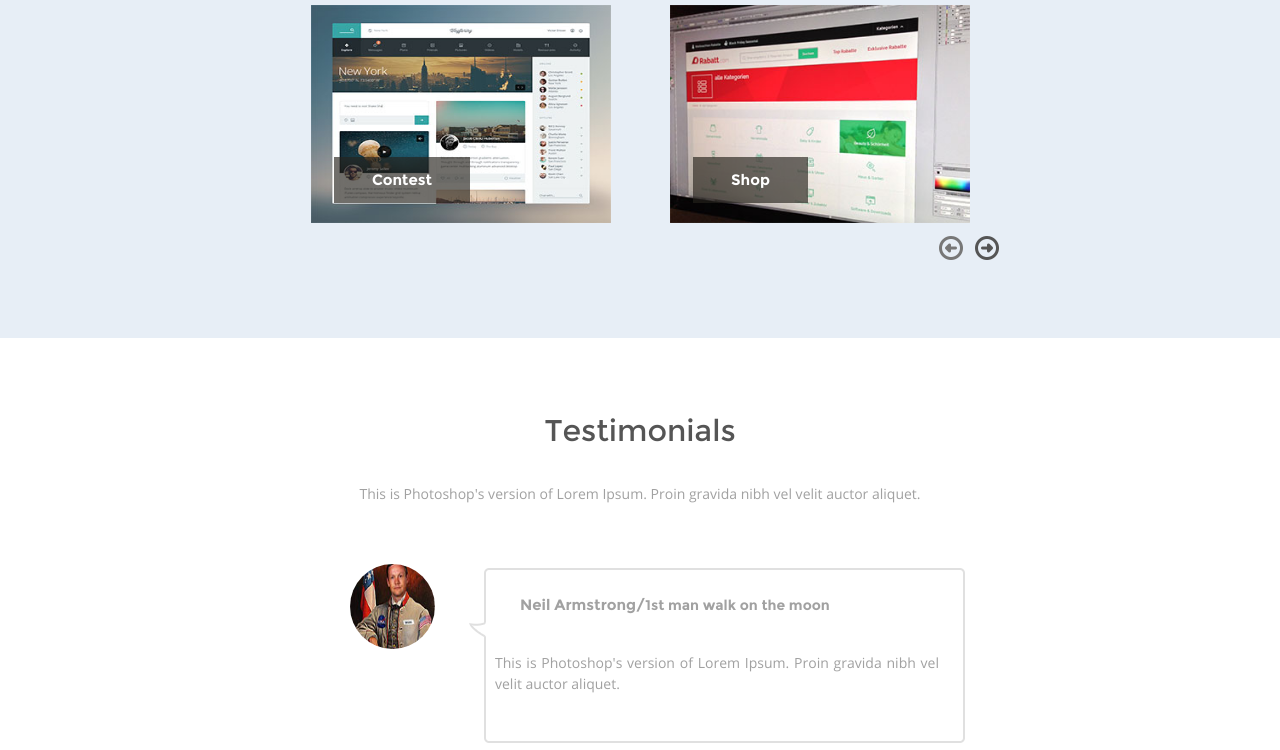
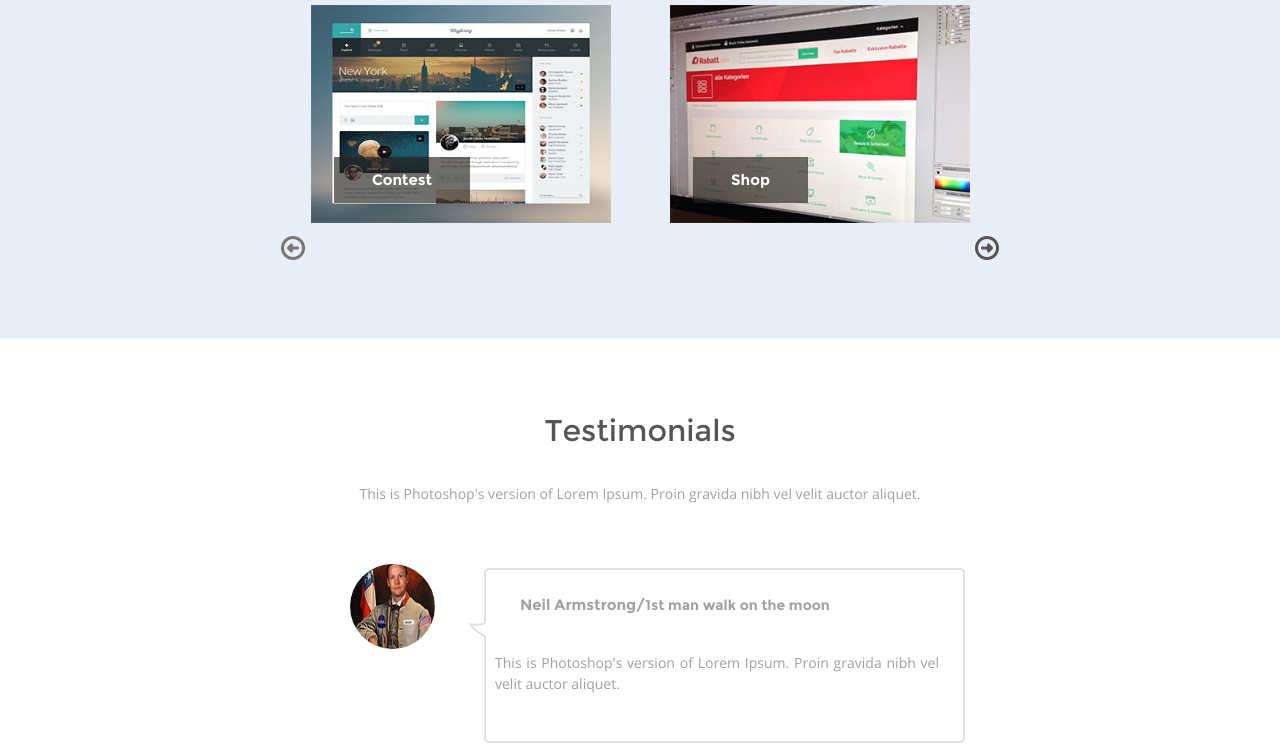
Before and after one commit to yaroslavzazharsky/Orion, a plain HTML site: page index.html in a window 1280 px wide. Shown: the part 2024-2774 px from the top of the page. Drawn offline with Linux system fonts and the light colour scheme.

Commit message:
prev position

```diff
--- a/css/style.css
+++ b/css/style.css
@@ -404,7 +404,7 @@ body {
     right: 0;
 }
 .slider .slick-prev{
-    left:calc(100% - 6rem)
+    left: 0;
 }
 .slider .slick-prev{
     background-position:-5px -5px;
```
